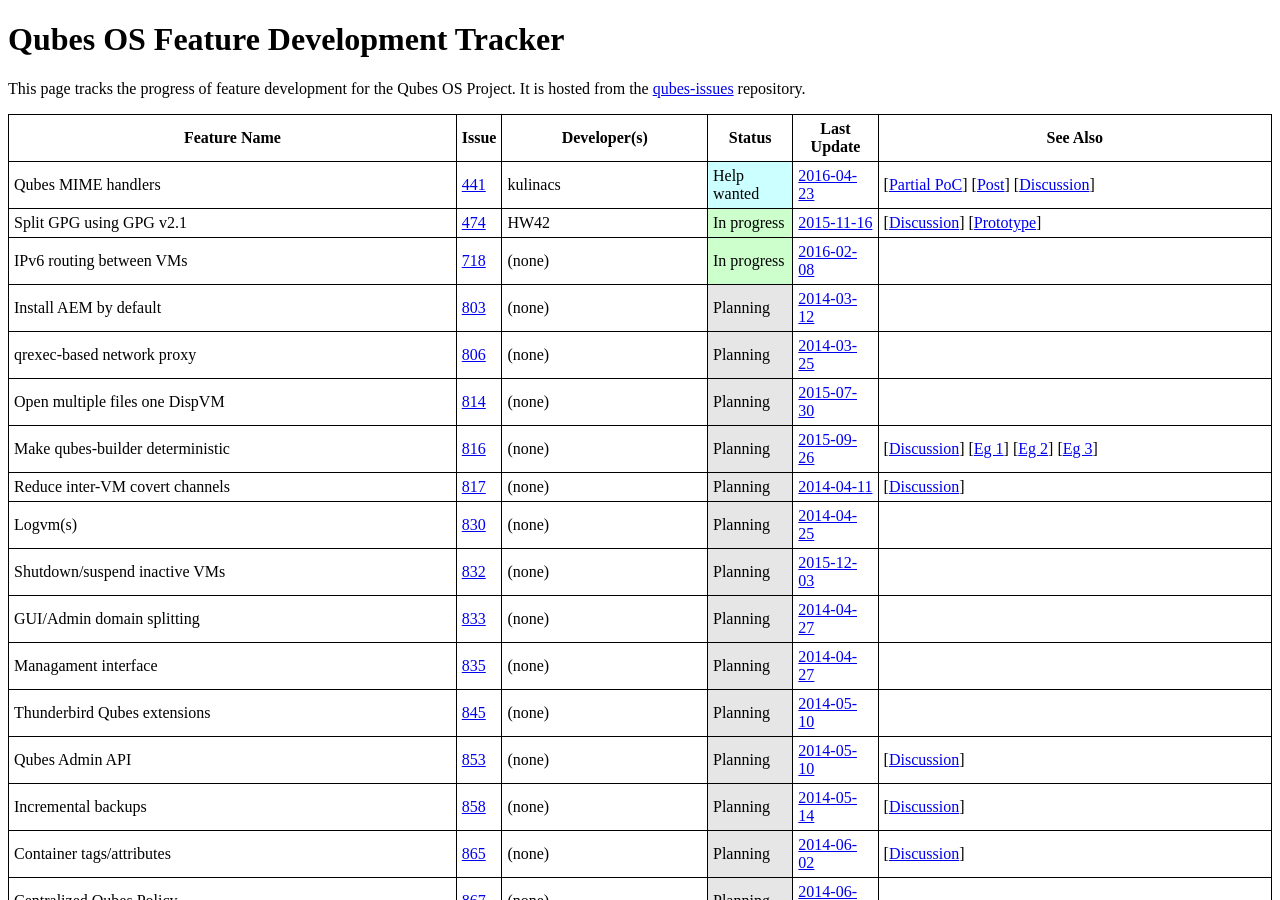
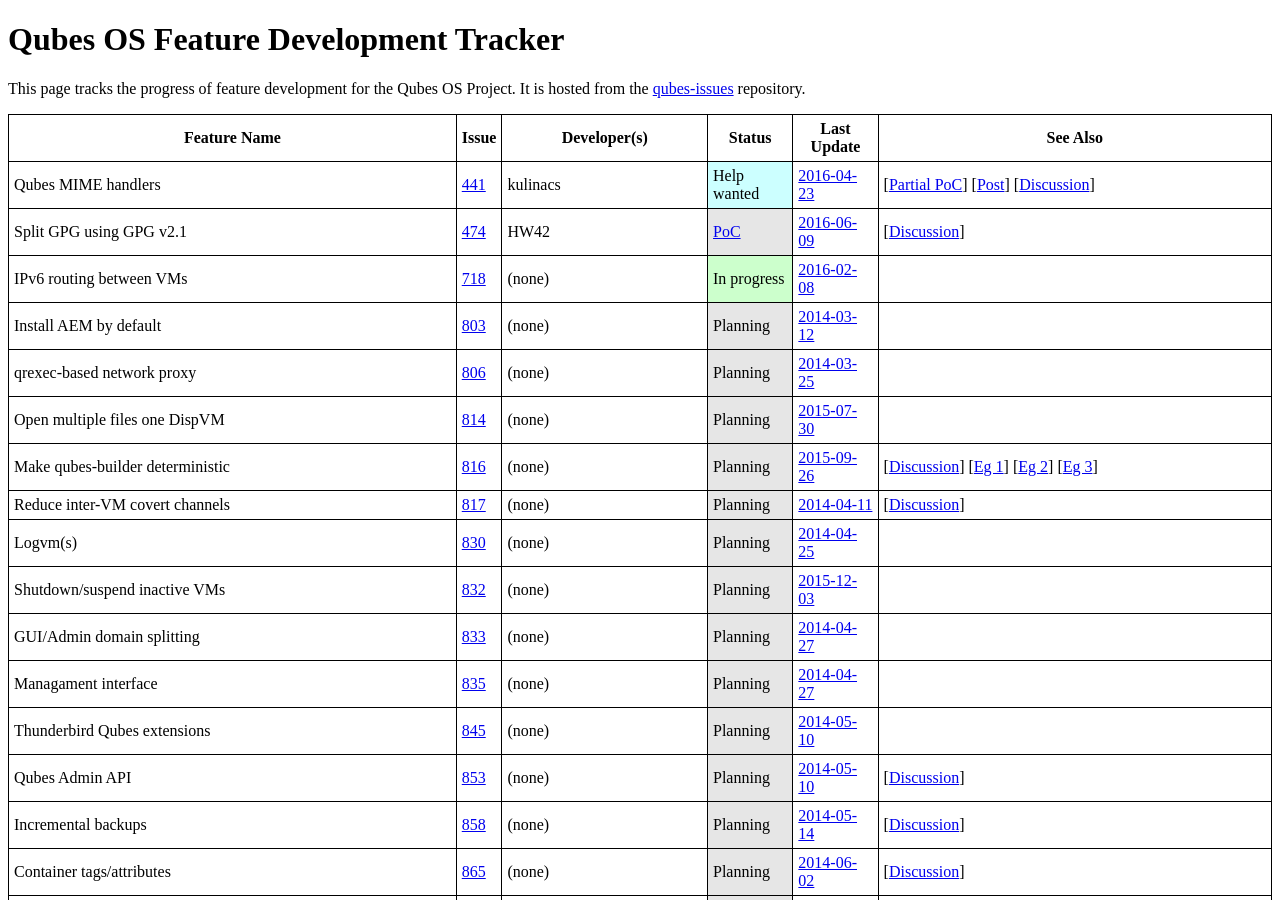
Before and after one commit to QubesOS/qubes-issues, a Jekyll site: the page built from index.md, in a window 1280 px wide and 900 px high. Built offline with Jekyll 4.4.1, drawn with Linux system fonts in a browser that asks for light colours.

Commit message:
Update #474

```diff
--- a/_data/features.yml
+++ b/_data/features.yml
@@ -20,16 +20,16 @@
   issue  : 474
   devs   : HW42
   status :
-    term   : In progress
-    url    :
-  updated:
-    date   : 2015-11-16
-    url    : https://github.com/QubesOS/qubes-issues/issues/474#issuecomment-156885755
+    term   : [PoC]
+    url    : https://git.ipsumj.de/hw42/qubes/split-gpg2.git
+  updated:
+    date   : 2016-06-09
+    url    : https://github.com/QubesOS/qubes-issues/issues/474#issuecomment-224526962
   info   :
   - desc   : Discussion
     url    : https://groups.google.com/d/msgid/qubes-devel/20150309013432.GA2361%40mail-itl
-  - desc   : Prototype
-    url    : https://git.ipsumj.de/hw42/qubes/split-gpg2.git
+  - desc   :
+    url    :
 
 - name   : IPv6 routing between VMs
   issue  : 718
```
